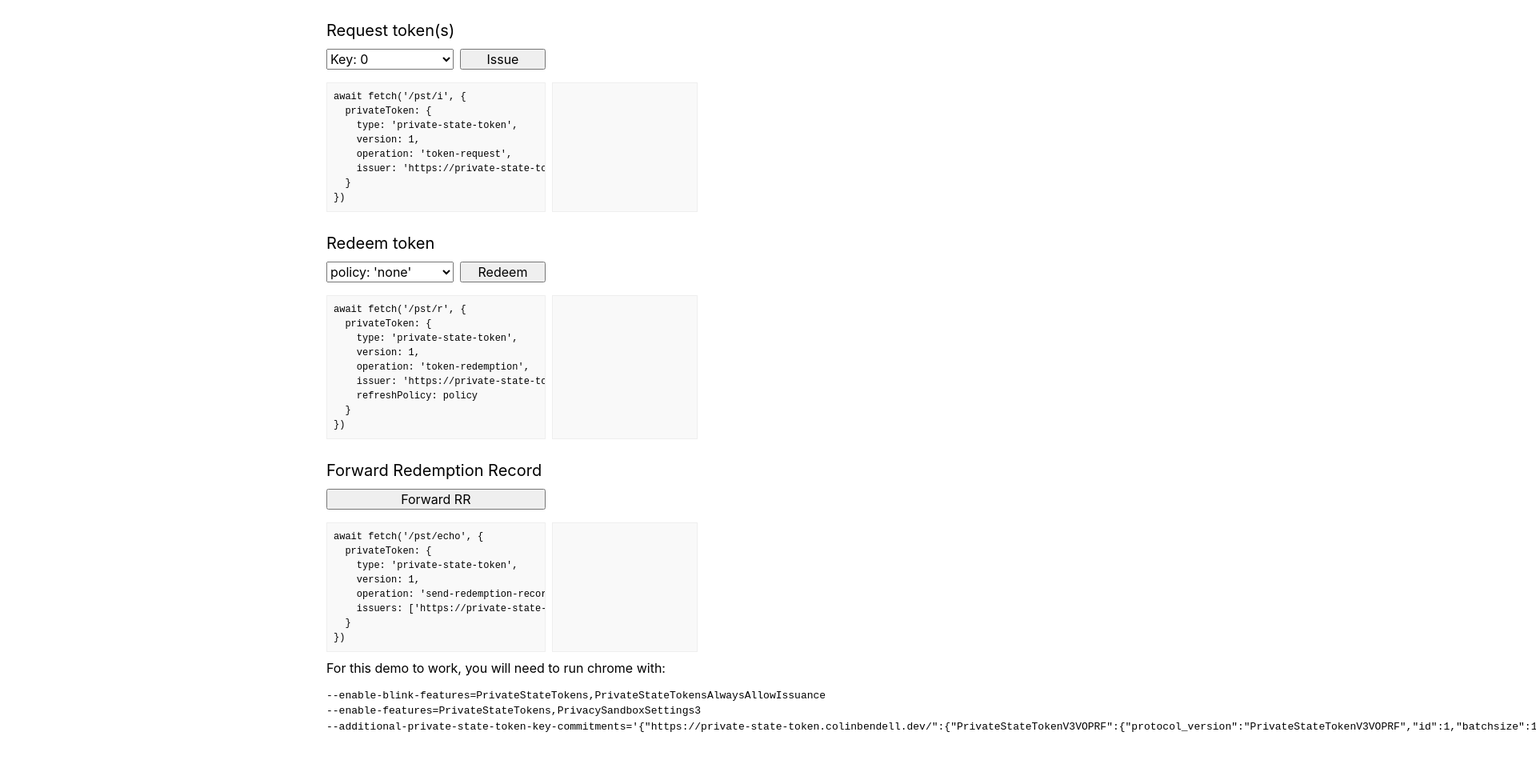
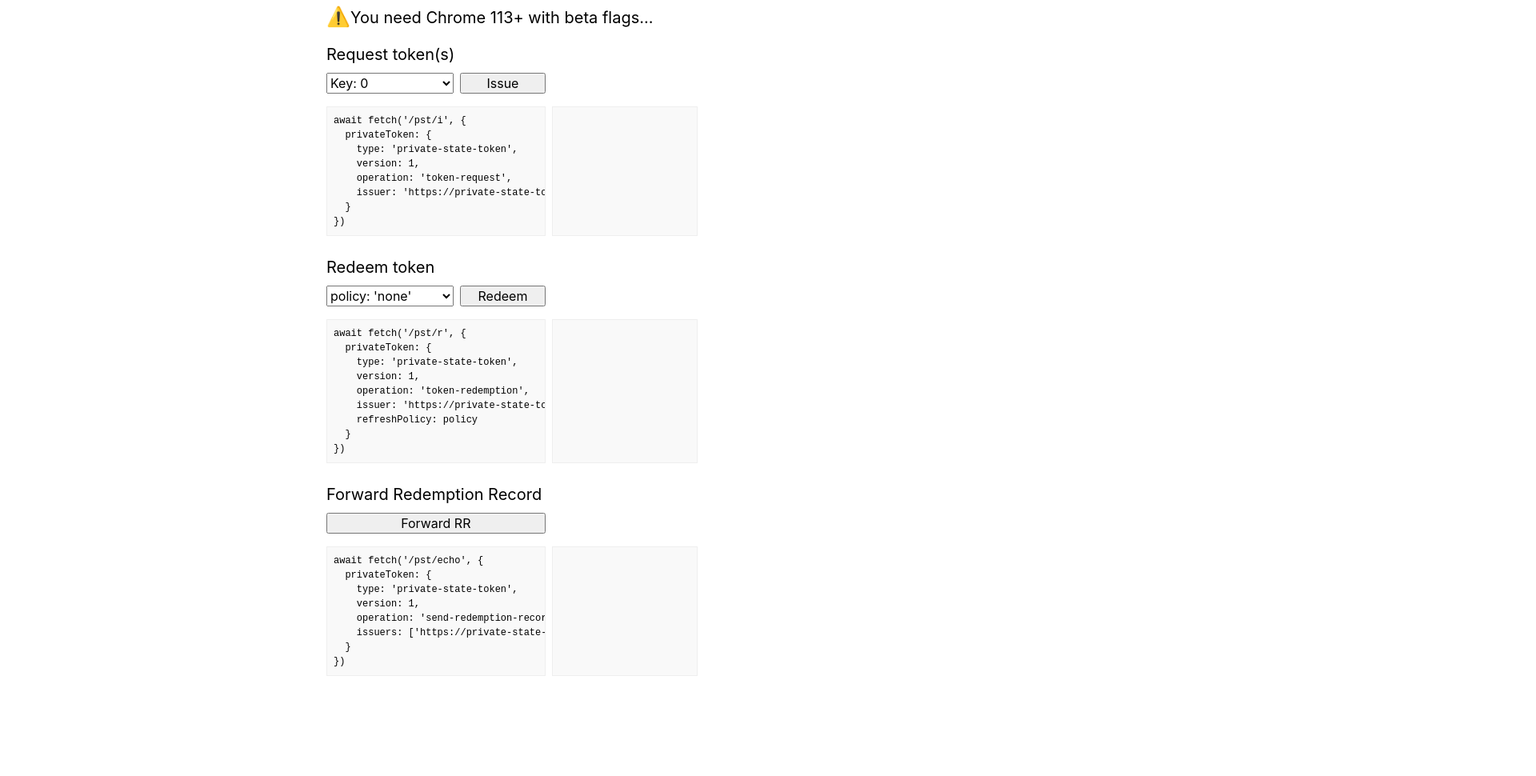
Before and after one commit to colinbendell/private-access-token, a website: page private-state-token.colinbendell.dev/index.html in a window 1280 px wide. Shown: the part 53-1023 px from the top of the page at 80% size, 1920 px wide, since content can reach past the window. After the commit the page ends 906 px from the top, so only its background shows below. Drawn offline with Linux system fonts and the light colour scheme.

Commit message:
update beta flag notice

```diff
--- a/private-state-token.colinbendell.dev/index.html
+++ b/private-state-token.colinbendell.dev/index.html
@@ -124,13 +124,27 @@
                 font-size: 1.25rem;
             }
 
-            .pass::after {
-              content: " ✅";
-              color: green;
+            details summary::-webkit-details-marker {
+                display:none;
             }
-            .fail::after {
-              content: " ❌";
-              color: red;
+            details summary::marker {
+                display:none;
+                content:"";
+            }
+            details summary {
+                cursor: pointer;
+                font-size: 1.25rem;
+            }
+            details > summary:before {
+                /* margin-left: -1.75rem; */
+                color: initial;
+                line-height: 1;
+                font-size: 1.5rem;
+                content: "⚠️";
+                font-family: initial;
+            }
+            details:not([open]) > summary:after {
+                content: "...";
             }
         </style>
         <script>
@@ -210,10 +224,15 @@
       <h1>Public State Token v3 Test</h1>
       <div  style="vertical-align: super; font-size: 0.75rem; margin: -0.6rem 0 0.6rem 0;">
               <a href="https://github.com/colinbendell/private-access-token">Github Source</a> ⏐
-              <a href="https://wicg.github.io/trust-token-api/l">W3C: PST (Draft)</a> ⏐
-              <a href="https://www.ietf.org/archive/id/draft-irtf-cfrg-voprf-21.html">IETF: VOPRF (21)</a>
+              <a href="https://wicg.github.io/trust-token-api/">W3C: PST (Draft)</a> ⏐ IETF:
+              <a href="https://datatracker.ietf.org/doc/html/draft-irtf-cfrg-voprf-21">VOPRF (21)</a>
+              <a href="https://datatracker.ietf.org/doc/html/draft-irtf-cfrg-hash-to-curve-16">Hash-to-Curve (16)</a>
       </div>
-
+      <details><summary>You need Chrome 113+ with beta flags</summary>
+        <pre>--enable-blink-features=PrivateStateTokens,PrivateStateTokensAlwaysAllowIssuance
+--enable-features=PrivateStateTokens
+--additional-private-state-token-key-commitments='{"https://private-state-token.colinbendell.dev/":{"PrivateStateTokenV3VOPRF":{"protocol_version":"PrivateStateTokenV3VOPRF","id":1,"batchsize":10,"keys":{"0":{"Y":"AAAAAASqh8oivosFN46xxx7zIK10bh07Younm5hZ90HgglQqOFUC8l2/VSlsOlReOHJ2CrfJ6CG1adnTkKJhZ0BtbSPWBwviQtdl64MWJc7sSg9HPvWfTjDigX5ihbzihG8V8aA=","expiry":"253402300799000000"}}}}}'</pre>
+      </details>
 
       <div class="grid">
         <h2>Request token(s)</h2>
@@ -282,12 +301,6 @@
         <code class="code" id="response-rr">&nbsp;</code>
 
       </div>
-      <div>For this demo to work, you will need to run chrome with:</div>
-      <pre>
---enable-blink-features=PrivateStateTokens,PrivateStateTokensAlwaysAllowIssuance
---enable-features=PrivateStateTokens,PrivacySandboxSettings3
---additional-private-state-token-key-commitments='{"https://private-state-token.colinbendell.dev/":{"PrivateStateTokenV3VOPRF":{"protocol_version":"PrivateStateTokenV3VOPRF","id":1,"batchsize":10,"keys":{"0":{"Y":"AAAAAASqh8oivosFN46xxx7zIK10bh07Younm5hZ90HgglQqOFUC8l2/VSlsOlReOHJ2CrfJ6CG1adnTkKJhZ0BtbSPWBwviQtdl64MWJc7sSg9HPvWfTjDigX5ihbzihG8V8aA=","expiry":"253402300799000000"}}}}}'
-      </pre`>
     </main>
   </body>
 </html>
```
Also changed, not shown: private-access-token.colinbendell.dev/builder.html (+3 -3 lines), private-access-token.colinbendell.dev/debug.html (+3 -3 lines), private-access-token.colinbendell.dev/index.html (+3 -3 lines).
